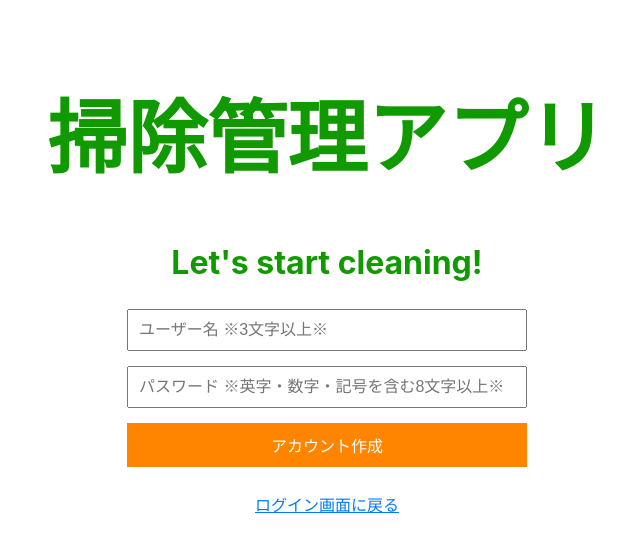
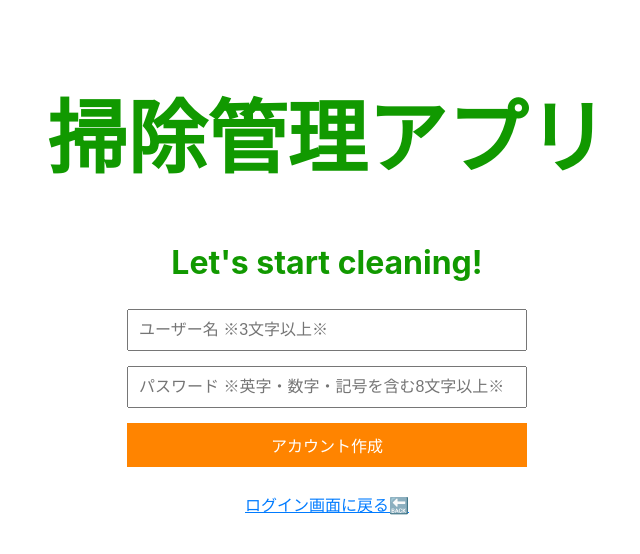
Before and after one commit to SOMA-t09/osouzi-frontend, a React (Create React App) app: page /signup in a window 1280 px wide. Shown: the top 554 px of the page, without its empty margins (313-953 px from the left). Built offline with nearby package versions, Linux system fonts and the light colour scheme; no server answers.

Commit message:
ログインログアウト機能

```diff
--- a/src/components/SignUpForm.js
+++ b/src/components/SignUpForm.js
@@ -130,7 +130,7 @@ function SignUpForm() {
                     cursor: 'pointer',
                 }}
             >
-                ログイン画面に戻る
+                ログイン画面に戻る🔙
             </button>
         </form>
     );
```
